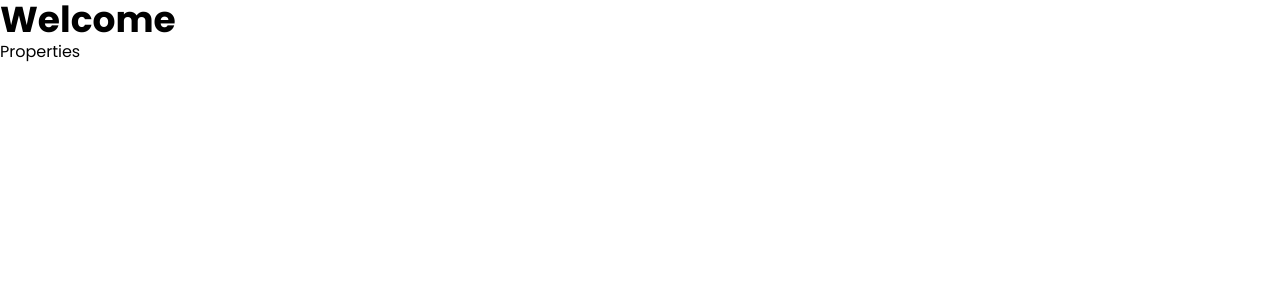
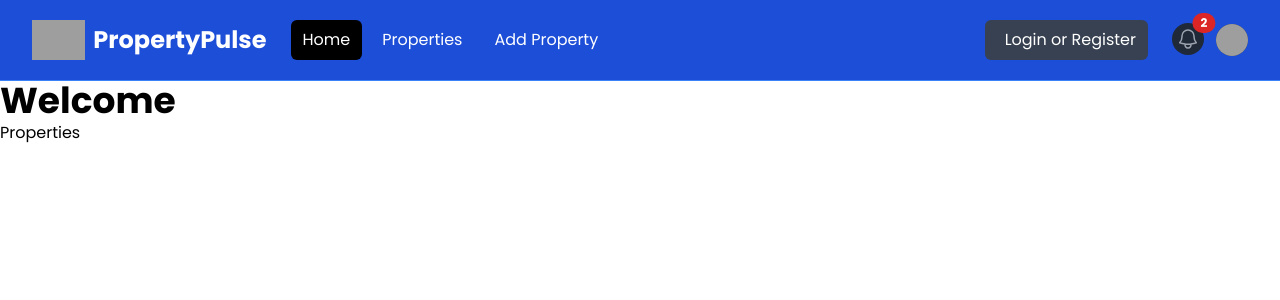
Before and after one commit to jonhealy1/real-estate-site, a Next.js app in the folder property-plus/: page / in a window 1280 px wide. Shown: the top 300 px of the page. Built offline with nearby package versions, Linux system fonts and the light colour scheme; grey boxes are pictures that could not be loaded.

Commit message:
start navbar

```diff
--- a/property-plus/app/layout.jsx
+++ b/property-plus/app/layout.jsx
@@ -1,3 +1,4 @@
+import Navbar from "@/components/Navbar";
 import "@/assets/styles/globals.css";
 
 export const metadata = {
@@ -10,6 +11,7 @@
   return (
     <html>
       <body className="font-sans">
+        <Navbar />
         <main>{children}</main>
       </body>
     </html>
--- /dev/null
+++ b/property-plus/components/Navbar.jsx
@@ -0,0 +1,203 @@
+const Navbar = () => {
+  return (
+    <nav class="bg-blue-700 border-b border-blue-500">
+      <div class="mx-auto max-w-7xl px-2 sm:px-6 lg:px-8">
+        <div class="relative flex h-20 items-center justify-between">
+          <div class="absolute inset-y-0 left-0 flex items-center md:hidden">
+            {/* <!-- Mobile menu button--> */}
+            <button
+              type="button"
+              id="mobile-dropdown-button"
+              class="relative inline-flex items-center justify-center rounded-md p-2 text-gray-400 hover:bg-gray-700 hover:text-white focus:outline-none focus:ring-2 focus:ring-inset focus:ring-white"
+              aria-controls="mobile-menu"
+              aria-expanded="false"
+            >
+              <span class="absolute -inset-0.5"></span>
+              <span class="sr-only">Open main menu</span>
+              <svg
+                class="block h-6 w-6"
+                fill="none"
+                viewBox="0 0 24 24"
+                stroke-width="1.5"
+                stroke="currentColor"
+                aria-hidden="true"
+              >
+                <path
+                  stroke-linecap="round"
+                  stroke-linejoin="round"
+                  d="M3.75 6.75h16.5M3.75 12h16.5m-16.5 5.25h16.5"
+                />
+              </svg>
+            </button>
+          </div>
+
+          <div class="flex flex-1 items-center justify-center md:items-stretch md:justify-start">
+            {/* <!-- Logo --> */}
+            <a class="flex flex-shrink-0 items-center" href="/index.html">
+              <img
+                class="h-10 w-auto"
+                src="images/logo-white.png"
+                alt="PropertyPulse"
+              />
+
+              <span class="hidden md:block text-white text-2xl font-bold ml-2">
+                PropertyPulse
+              </span>
+            </a>
+            {/* <!-- Desktop Menu Hidden below md screens --> */}
+            <div class="hidden md:ml-6 md:block">
+              <div class="flex space-x-2">
+                <a
+                  href="/index.html"
+                  class="text-white bg-black hover:bg-gray-900 hover:text-white rounded-md px-3 py-2"
+                >
+                  Home
+                </a>
+                <a
+                  href="/properties.html"
+                  class="text-white hover:bg-gray-900 hover:text-white rounded-md px-3 py-2"
+                >
+                  Properties
+                </a>
+                <a
+                  href="/add-property.html"
+                  class="text-white hover:bg-gray-900 hover:text-white rounded-md px-3 py-2"
+                >
+                  Add Property
+                </a>
+              </div>
+            </div>
+          </div>
+
+          {/* <!-- Right Side Menu (Logged Out) --> */}
+          <div class="hidden md:block md:ml-6">
+            <div class="flex items-center">
+              <button class="flex items-center text-white bg-gray-700 hover:bg-gray-900 hover:text-white rounded-md px-3 py-2">
+                <i class="fa-brands fa-google text-white mr-2"></i>
+                <span>Login or Register</span>
+              </button>
+            </div>
+          </div>
+
+          {/* <!-- Right Side Menu (Logged In) --> */}
+          <div class="absolute inset-y-0 right-0 flex items-center pr-2 md:static md:inset-auto md:ml-6 md:pr-0">
+            <a href="messages.html" class="relative group">
+              <button
+                type="button"
+                class="relative rounded-full bg-gray-800 p-1 text-gray-400 hover:text-white focus:outline-none focus:ring-2 focus:ring-white focus:ring-offset-2 focus:ring-offset-gray-800"
+              >
+                <span class="absolute -inset-1.5"></span>
+                <span class="sr-only">View notifications</span>
+                <svg
+                  class="h-6 w-6"
+                  fill="none"
+                  viewBox="0 0 24 24"
+                  stroke-width="1.5"
+                  stroke="currentColor"
+                  aria-hidden="true"
+                >
+                  <path
+                    stroke-linecap="round"
+                    stroke-linejoin="round"
+                    d="M14.857 17.082a23.848 23.848 0 005.454-1.31A8.967 8.967 0 0118 9.75v-.7V9A6 6 0 006 9v.75a8.967 8.967 0 01-2.312 6.022c1.733.64 3.56 1.085 5.455 1.31m5.714 0a24.255 24.255 0 01-5.714 0m5.714 0a3 3 0 11-5.714 0"
+                  />
+                </svg>
+              </button>
+              <span class="absolute top-0 right-0 inline-flex items-center justify-center px-2 py-1 text-xs font-bold leading-none text-white transform translate-x-1/2 -translate-y-1/2 bg-red-600 rounded-full">
+                2
+                {/* <!-- Replace with the actual number of notifications --> */}
+              </span>
+            </a>
+            {/* <!-- Profile dropdown button --> */}
+            <div class="relative ml-3">
+              <div>
+                <button
+                  type="button"
+                  class="relative flex rounded-full bg-gray-800 text-sm focus:outline-none focus:ring-2 focus:ring-white focus:ring-offset-2 focus:ring-offset-gray-800"
+                  id="user-menu-button"
+                  aria-expanded="false"
+                  aria-haspopup="true"
+                >
+                  <span class="absolute -inset-1.5"></span>
+                  <span class="sr-only">Open user menu</span>
+                  <img
+                    class="h-8 w-8 rounded-full"
+                    src="/images/profile.png"
+                    alt=""
+                  />
+                </button>
+              </div>
+
+              {/* <!-- Profile dropdown --> */}
+              <div
+                id="user-menu"
+                class="hidden absolute right-0 z-10 mt-2 w-48 origin-top-right rounded-md bg-white py-1 shadow-lg ring-1 ring-black ring-opacity-5 focus:outline-none"
+                role="menu"
+                aria-orientation="vertical"
+                aria-labelledby="user-menu-button"
+                tabindex="-1"
+              >
+                <a
+                  href="/profile.html"
+                  class="block px-4 py-2 text-sm text-gray-700"
+                  role="menuitem"
+                  tabindex="-1"
+                  id="user-menu-item-0"
+                >
+                  Your Profile
+                </a>
+                <a
+                  href="/saved-properties.html"
+                  class="block px-4 py-2 text-sm text-gray-700"
+                  role="menuitem"
+                  tabindex="-1"
+                  id="user-menu-item-2"
+                >
+                  Saved Properties
+                </a>
+                <button
+                  class="block px-4 py-2 text-sm text-gray-700"
+                  role="menuitem"
+                  tabindex="-1"
+                  id="user-menu-item-2"
+                >
+                  Sign Out
+                </button>
+              </div>
+            </div>
+          </div>
+        </div>
+      </div>
+
+      {/* <!-- Mobile menu, show/hide based on menu state. --> */}
+      <div class="hidden" id="mobile-menu">
+        <div class="space-y-1 px-2 pb-3 pt-2">
+          <a
+            href="/index.html"
+            class="bg-black text-white block rounded-md px-3 py-2 text-base font-medium"
+          >
+            Home
+          </a>
+          <a
+            href="/properties.html"
+            class="text-white block rounded-md px-3 py-2 text-base font-medium"
+          >
+            Properties
+          </a>
+          <a
+            href="/add-property.html"
+            class="text-white block rounded-md px-3 py-2 text-base font-medium"
+          >
+            Add Property
+          </a>
+          <button class="flex items-center text-white bg-gray-700 hover:bg-gray-900 hover:text-white rounded-md px-3 py-2 my-5">
+            <i class="fa-brands fa-google mr-2"></i>
+            <span>Login or Register</span>
+          </button>
+        </div>
+      </div>
+    </nav>
+  );
+};
+
+export default Navbar;
```
